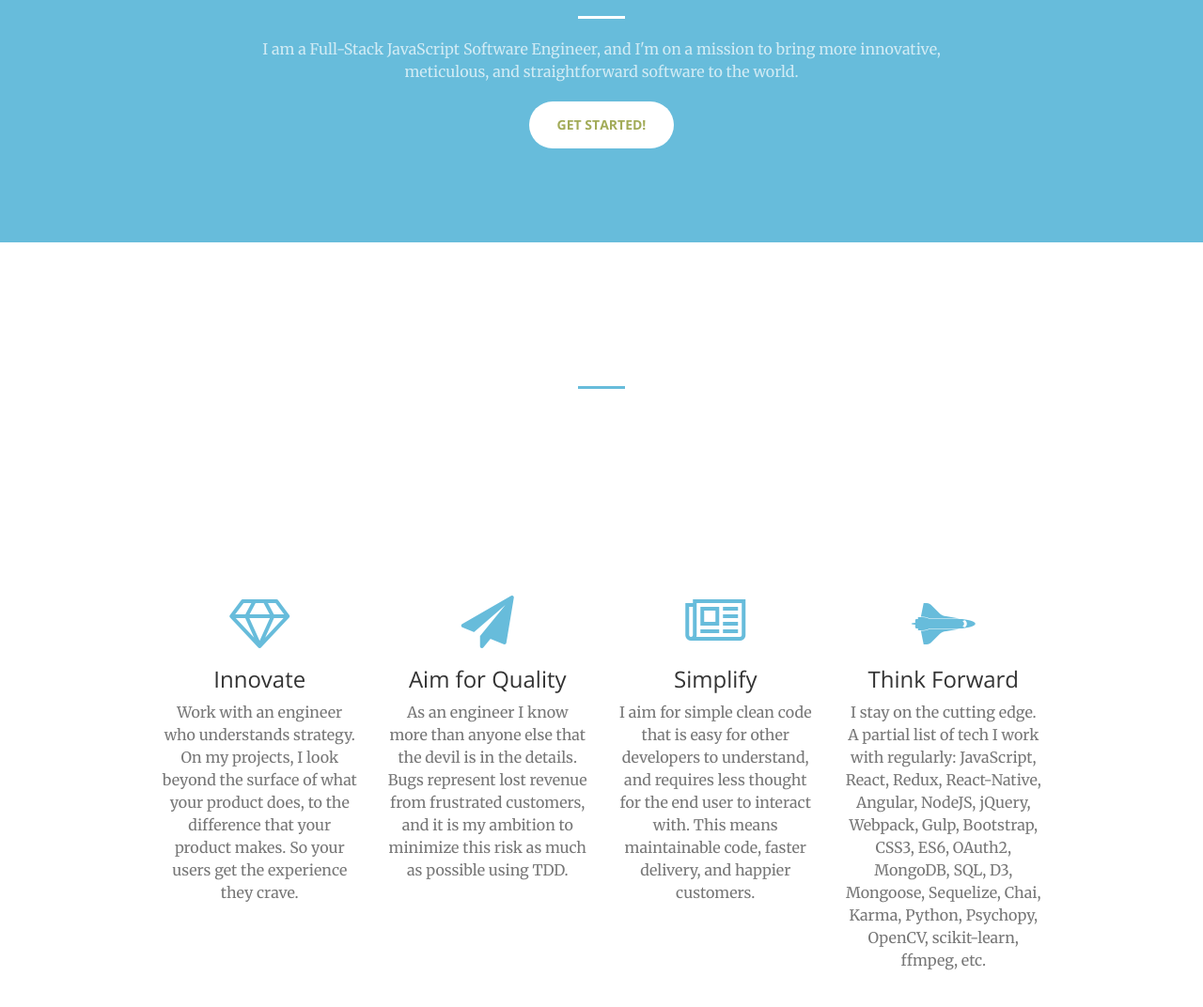
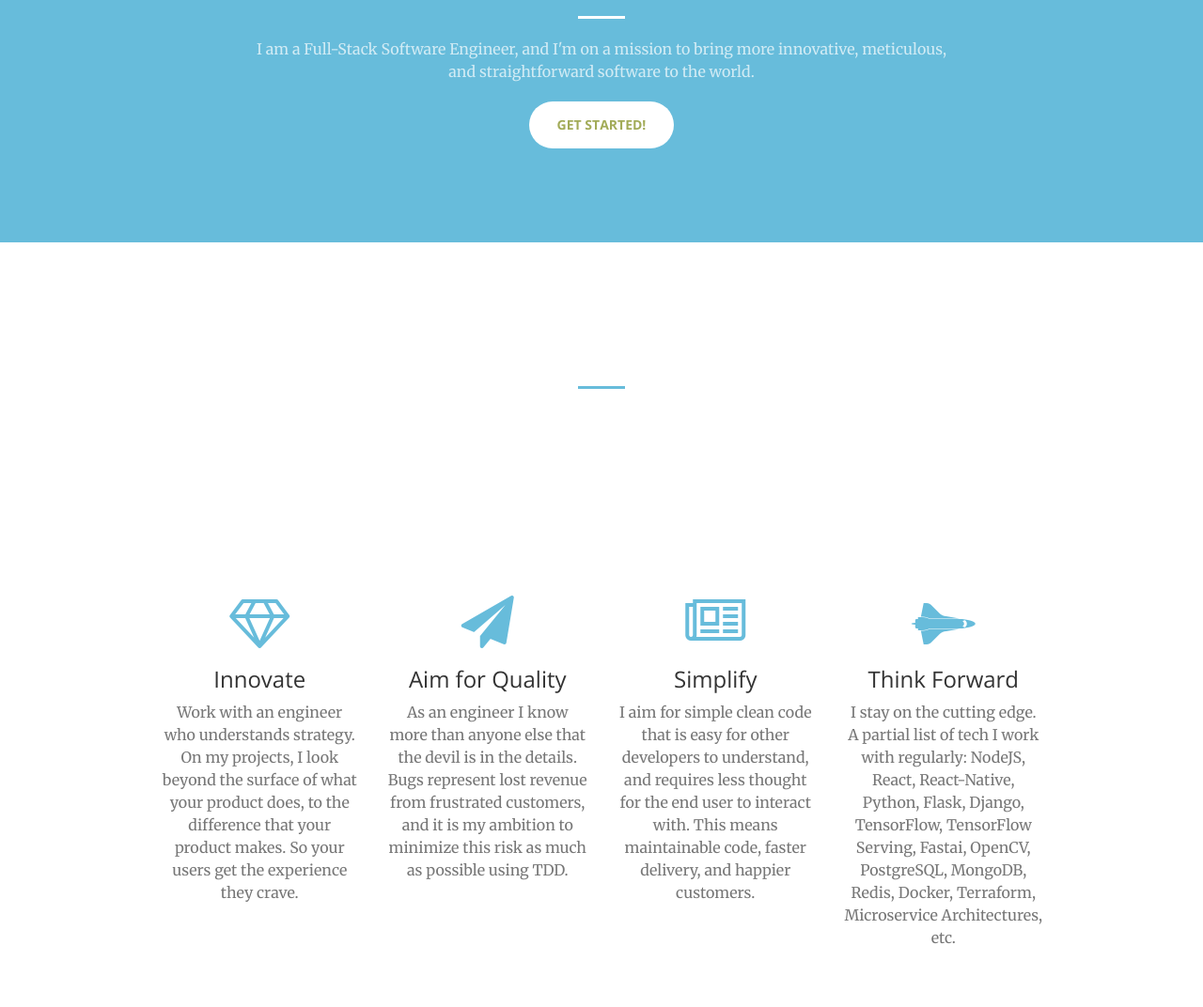
Before and after one commit to synapticsynergy/synapticsynergy.github.io, a plain HTML site: page index.html in a window 1280 px wide. Shown: the part 1279-2351 px from the top of the page at 94% size. Drawn offline with nearby package versions, Linux system fonts and the light colour scheme.

Commit message:
Remove JS & update tech list

```diff
--- a/index.html
+++ b/index.html
@@ -97,7 +97,7 @@
                     </div>
                   </div>
                     <hr class="light">
-                    <p class="text-faded">I am a Full-Stack JavaScript Software Engineer, and I'm on a mission to bring more innovative, meticulous, and straightforward software to the world. </p>
+                    <p class="text-faded">I am a Full-Stack Software Engineer, and I'm on a mission to bring more innovative, meticulous, and straightforward software to the world. </p>
                     <a href="#contact" class="btn btn-default btn-xl">Get Started!</a>
                 </div>
             </div>
@@ -141,7 +141,7 @@
                     <div class="service-box">
                         <i class="fa fa-4x fa-space-shuttle wow bounceIn text-primary" data-wow-delay=".2s"></i>
                         <h3>Think Forward</h3>
-                        <p class="text-muted">I stay on the cutting edge. A partial list of tech I work with regularly: JavaScript, React, Redux, React-Native, Angular, NodeJS, jQuery, Webpack, Gulp, Bootstrap, CSS3, ES6, OAuth2, MongoDB, SQL, D3, Mongoose, Sequelize, Chai, Karma, Python, Psychopy, OpenCV, scikit-learn, ffmpeg, etc.
+                        <p class="text-muted">I stay on the cutting edge. A partial list of tech I work with regularly: NodeJS, React, React-Native, Python, Flask, Django, TensorFlow, TensorFlow Serving, Fastai, OpenCV, PostgreSQL, MongoDB, Redis, Docker, Terraform, Microservice Architectures, etc.
 </p>
                     </div>
                 </div>
```
